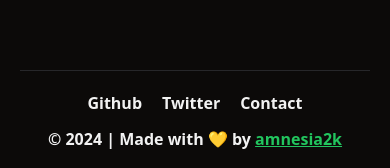
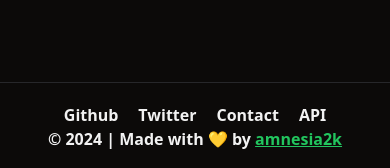
Before and after one commit to amnesia2k/capstone-film-radar, a React (Vite) app: page /tv in a window 390 px wide. Shown: the part 673-841 px from the top of the page. Built offline with nearby package versions, Linux system fonts and the light colour scheme; no server answers.

Commit message:
fixed README and Footer

```diff
--- a/src/components/common/Footer.jsx
+++ b/src/components/common/Footer.jsx
@@ -2,8 +2,8 @@ import { footerLinks } from ".";
 
 const Footer = () => {
   return (
-    <div className="mx-auto max-w-7xl px-5">
-      <div className="mt-10 py-5 border-t mx-auto flex flex-col md:flex-row justify-center md:justify-between items-center gap-3 text-base md:text-lg font-semibold">
+    <div className="mx-auto max-w-7xl lg:px-5">
+      <div className="mt-10 py-5 border-t mx-auto flex flex-col md:flex-row justify-center md:justify-between items-center text-base md:text-lg font-semibold px-5 lg:px-0">
         <div className="flex gap-5">
           {footerLinks.map((link, idx) => (
             <a
@@ -18,7 +18,7 @@ const Footer = () => {
           ))}
         </div>
         <div>
-          <p>
+          <p className="text-center">
             &copy; 2024 | Made with 💛 by{" "}
             <a
               href="https://www.tiktok.com/@codewithkang"
--- a/src/components/common/index.js
+++ b/src/components/common/index.js
@@ -44,4 +44,8 @@ export const footerLinks = [
     label: "Contact",
     href: "mailto:tilewaolatoye17@gmail.com",
   },
+  {
+    label: "API",
+    href: "https://developer.themoviedb.org/reference/intro/getting-started",
+  },
 ];
```
Also changed, not shown: 1 other file (tests, documents, lock files or other folders).
